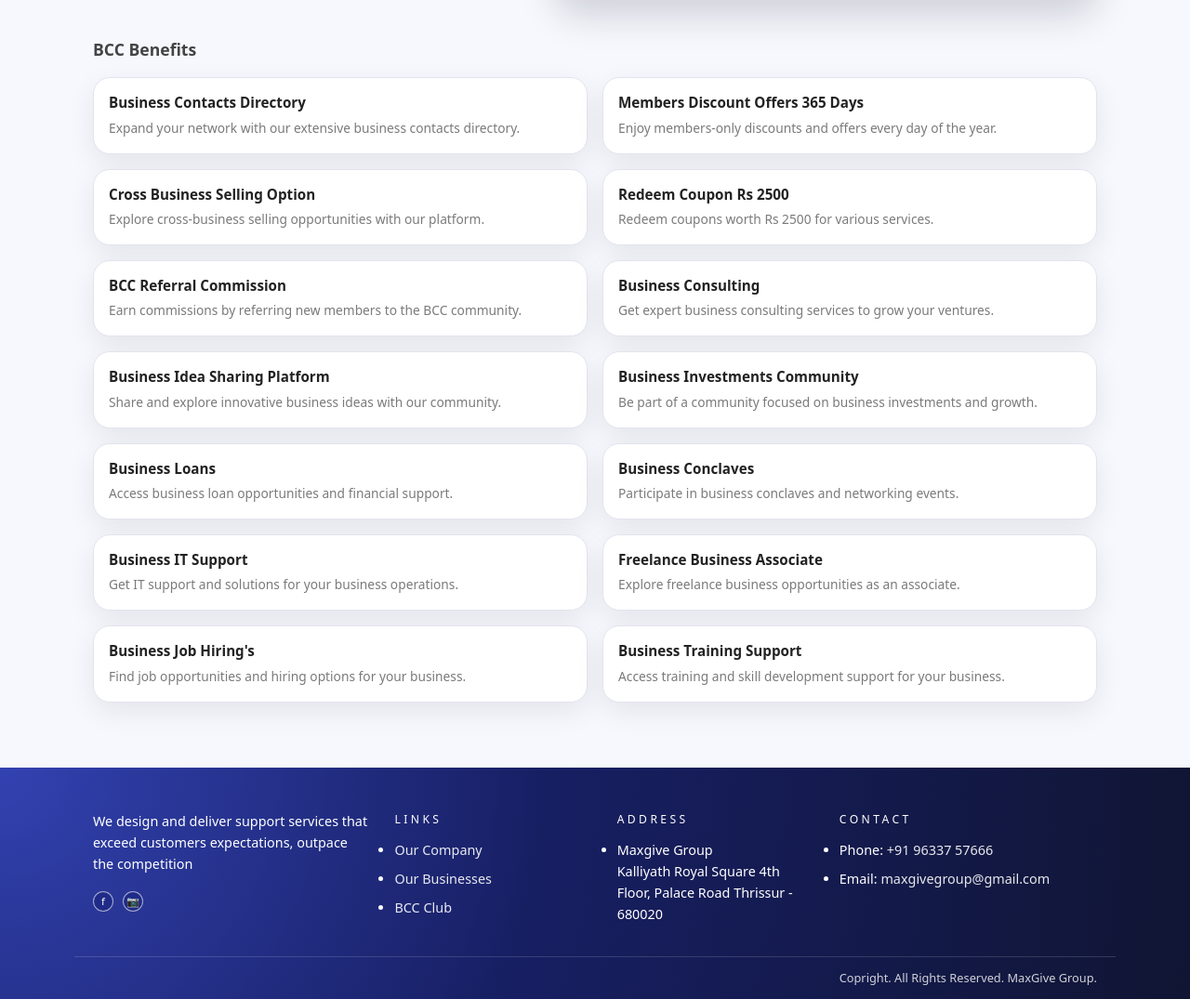
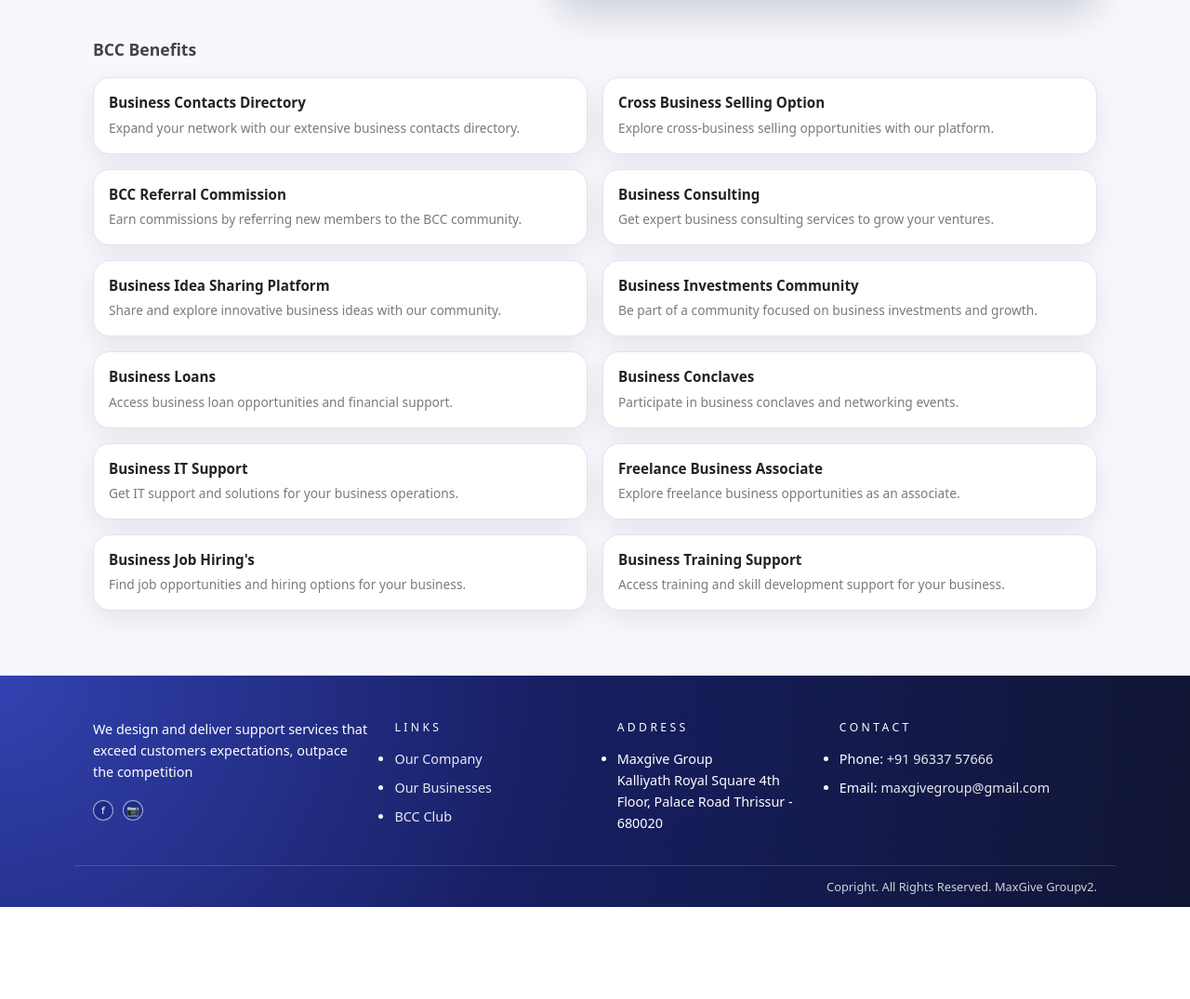
Before and after one commit to athi-ra-kr/Maxgiveclub, a Django app: page / in a window 1280 px wide. Shown: the part 2494-3569 px from the top of the page at 93% size. After the commit the page ends 3470 px from the top, so only its background shows below. Run offline with Django 5.2, Linux system fonts and the light colour scheme.

Commit message:
maxgiveclub v2

```diff
--- a/clubapp/templates/index.html
+++ b/clubapp/templates/index.html
@@ -1037,24 +1037,14 @@
               Expand your network with our extensive business contacts directory.
             </div>
           </div>
-          <div class="bcc-card">
-            <div class="bcc-card-title">Members Discount Offers 365 Days</div>
-            <div class="bcc-card-text">
-              Enjoy members-only discounts and offers every day of the year.
-            </div>
-          </div>
+
           <div class="bcc-card">
             <div class="bcc-card-title">Cross Business Selling Option</div>
             <div class="bcc-card-text">
               Explore cross-business selling opportunities with our platform.
             </div>
           </div>
-          <div class="bcc-card">
-            <div class="bcc-card-title">Redeem Coupon Rs 2500</div>
-            <div class="bcc-card-text">
-              Redeem coupons worth Rs 2500 for various services.
-            </div>
-          </div>
+
           <div class="bcc-card">
             <div class="bcc-card-title">BCC Referral Commission</div>
             <div class="bcc-card-text">
@@ -1161,7 +1151,7 @@
       </div>
 
       <div class="footer-bottom">
-        <span>Copright. All Rights Reserved. MaxGive Group.</span>
+        <span>Copright. All Rights Reserved. MaxGive Groupv2.</span>
       </div>
     </footer>
   </div>
```
